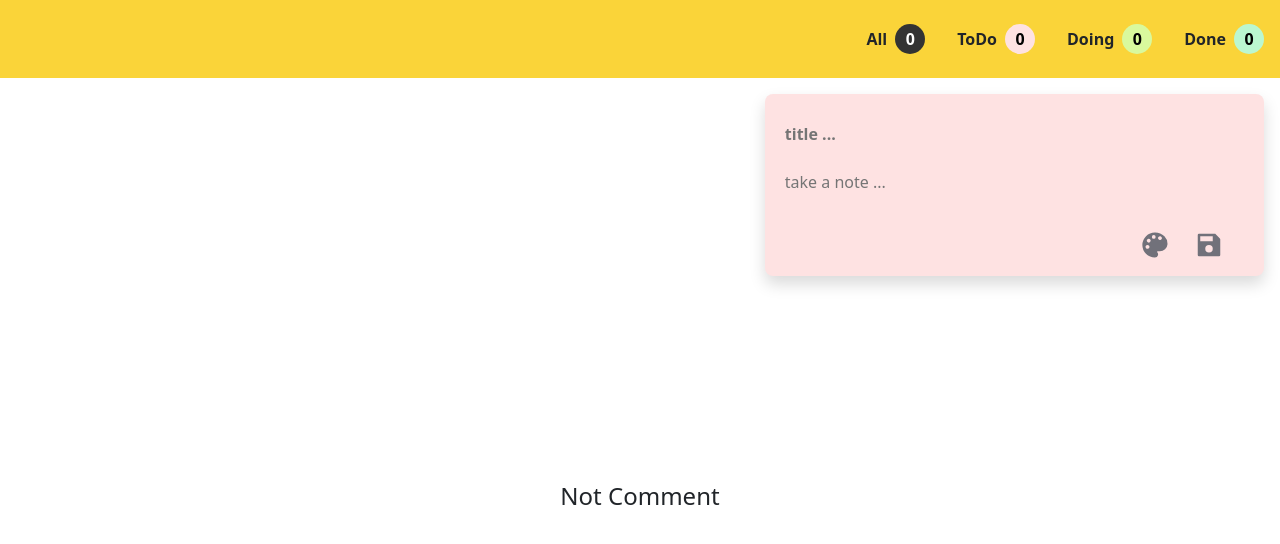
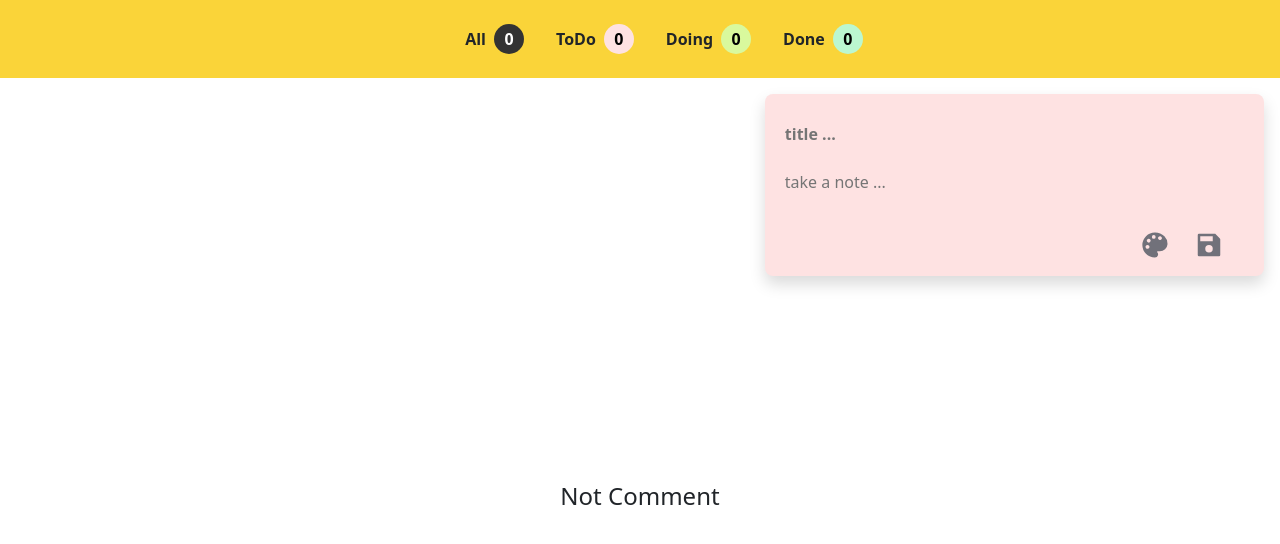
Before and after one commit to MiaadEstakhri/note-app, a React (Create React App) app: page / in a window 1280 px wide. Shown: the top 544 px of the page. Built offline with nearby package versions, Linux system fonts and the light colour scheme.

Commit message:
give justify-content-center

```diff
--- a/src/components/navList/NavList.jsx
+++ b/src/components/navList/NavList.jsx
@@ -10,7 +10,7 @@
     { title: "Done", bg: "#bbf7d0", count: doneCount },
   ];
   return (
-    <nav className="d-flex justify-content-end align-items-center py-2">
+    <nav className="d-flex justify-content-center align-items-center py-2">
       <ul className="d-flex gap-3 fw-bold m-3">
         {COMMENT_LIST.map((item, index) => {
           return (
```
